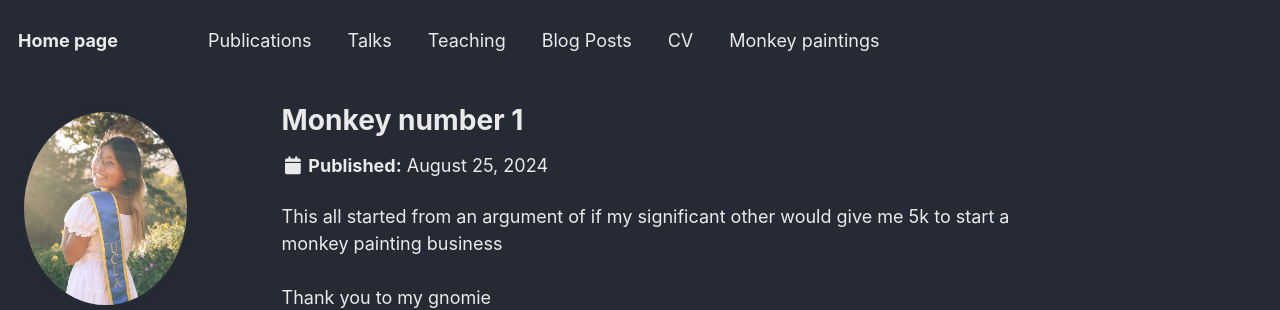
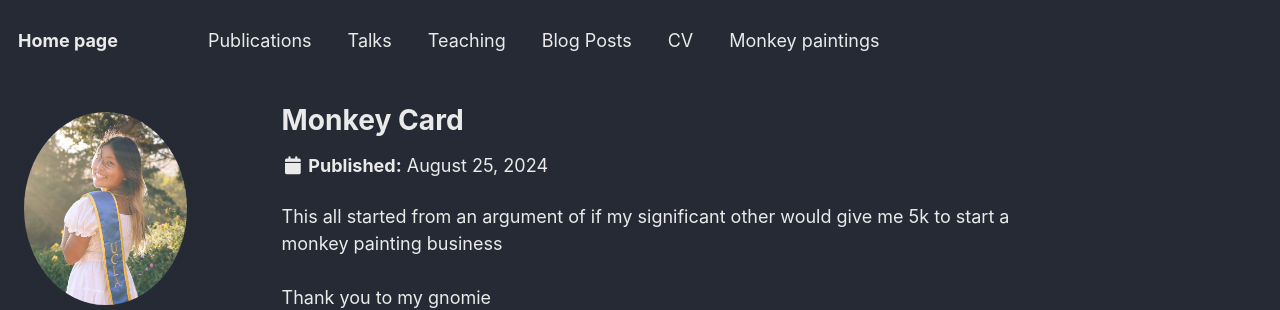
Before and after one commit to ckim0306/ckim0306.github.io, a Jekyll site: the page built from _portfolio/portfolio-1.html, in a window 1280 px wide and 1181 px high. Shown: the top 310 px of the window. Built offline with Jekyll 4.4.1, drawn with Linux system fonts in a browser that asks for light colours; some web fonts are replaced.

Commit message:
Updating some monkey captions

```diff
--- a/_portfolio/portfolio-1.html
+++ b/_portfolio/portfolio-1.html
@@ -1,6 +1,6 @@
 ---
-title: "Monkey number 1"
-excerpt: "This is a first monkey with a leaf in the background :D number 2 <br/><img src='/images/IMG_3165.jpg'>"
+title: "Monkey Card"
+excerpt: "This is a first monkey with a leaf in the background :D <br/><img src='/images/IMG_3165.jpg'>"
 collection: portfolio
 ---
 This all started from an argument of if my significant other would give me 5k to start a monkey painting business
--- a/_portfolio/portfolio-2.html
+++ b/_portfolio/portfolio-2.html
@@ -1,6 +1,6 @@
 ---
 title: "Monkey number 2"
-excerpt: "This is a second monkey with a leaf in the background :D number 2 <br/><img src='/images/IMG_3166.jpg'>"
+excerpt: "This a monkey I made with a leaf in the background :D number 2 <br/><img src='/images/IMG_3166.jpg'>"
 collection: portfolio
 ---
 
```
